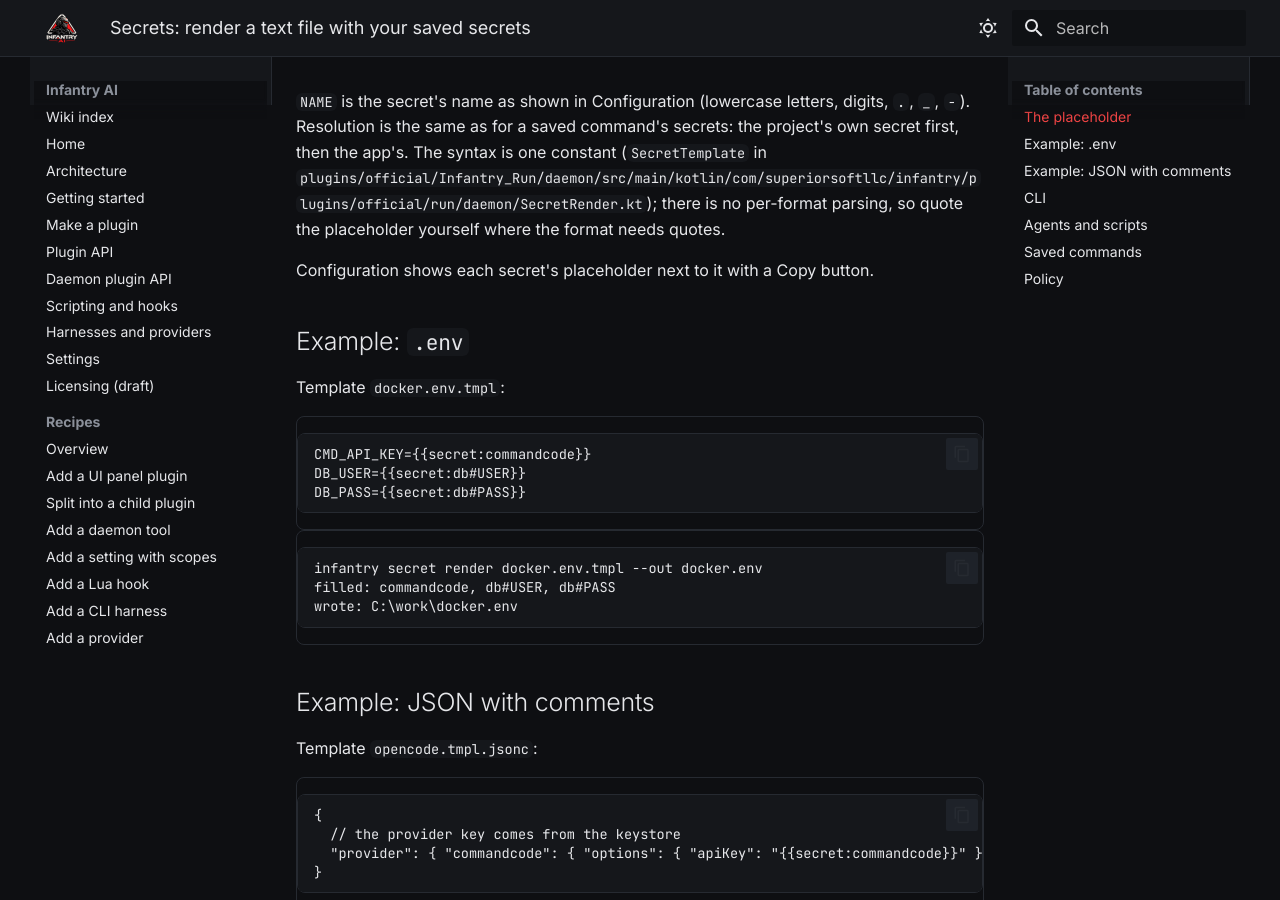
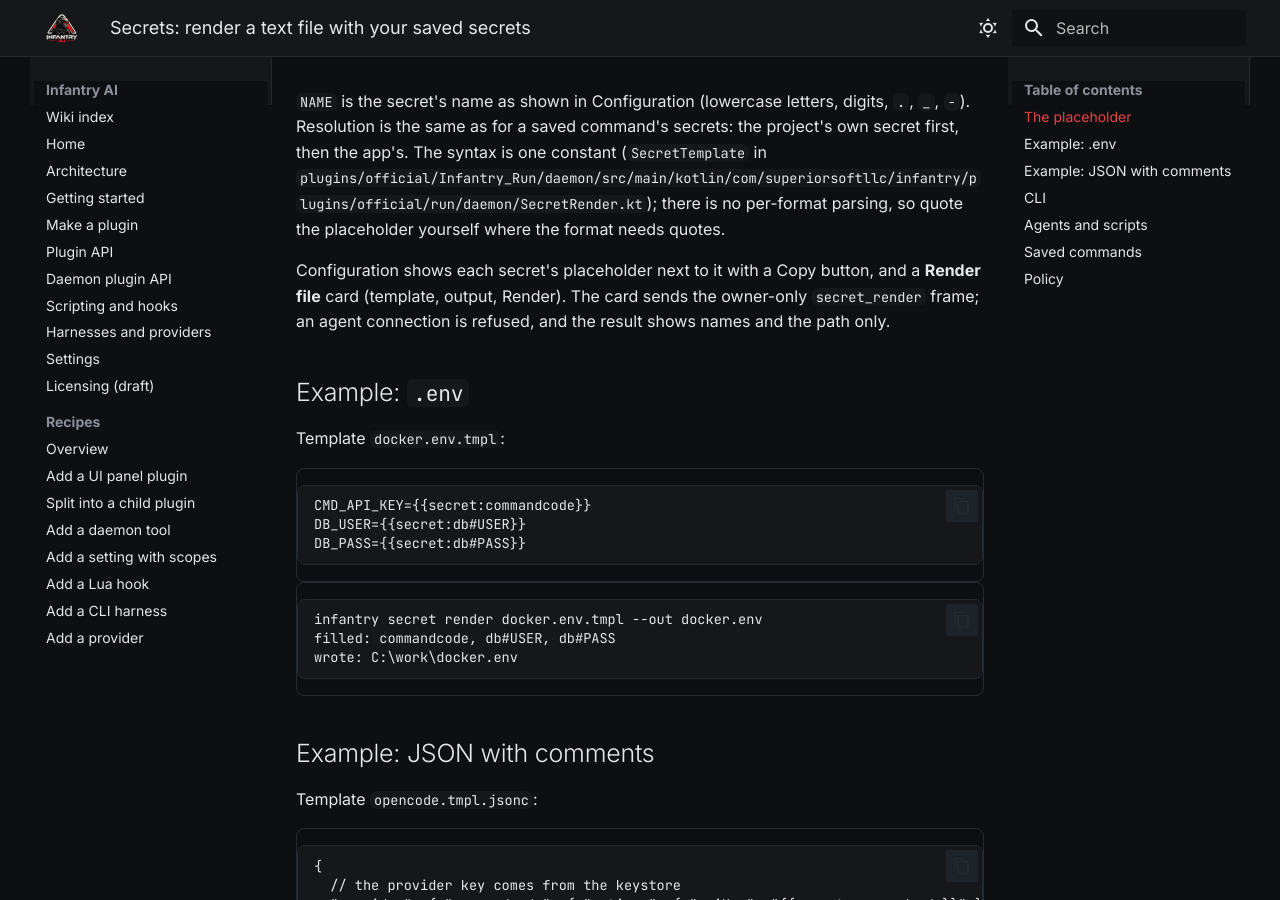
Before and after one commit to SuperiorSoft-LLC/infantry-ai, an MkDocs documentation site: the page built from docs/wiki/Secrets.md, in a window 1280 px wide and 900 px high, scrolled down 575 px. Built offline with MkDocs 1.6.1 and Material for MkDocs 9.7.7, drawn with Linux system fonts in a browser that asks for light colours.

Commit message:
SECRET-RENDER-1: wiki mentions the Render file card and the owner-only secret_render frame
Co-Authored-By: Claude Sonnet 5.5 <noreply@anthropic.com>

```diff
--- a/docs/wiki/Secrets.md
+++ b/docs/wiki/Secrets.md
@@ -18,7 +18,7 @@ for a saved command's secrets: the project's own secret first, then the app's. T
 (`SecretTemplate` in `plugins/official/Infantry_Run/daemon/src/main/kotlin/com/superiorsoftllc/infantry/plugins/official/run/daemon/SecretRender.kt`);
 there is no per-format parsing, so quote the placeholder yourself where the format needs quotes.
 
-Configuration shows each secret's placeholder next to it with a Copy button.
+Configuration shows each secret's placeholder next to it with a Copy button, and a **Render file** card (template, output, Render). The card sends the owner-only `secret_render` frame; an agent connection is refused, and the result shows names and the path only.
 
 ## Example: `.env`
 
```
